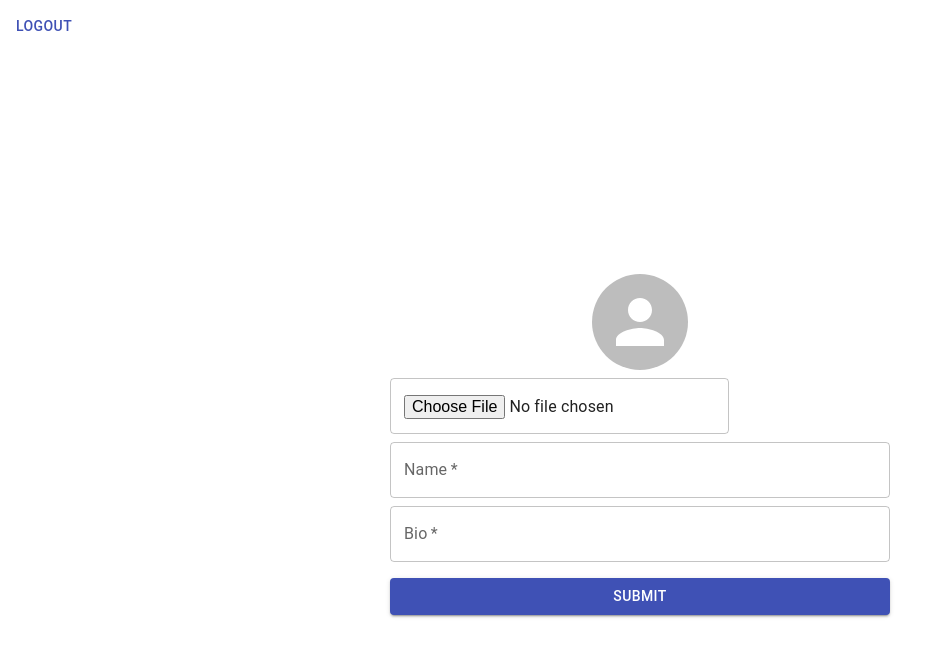
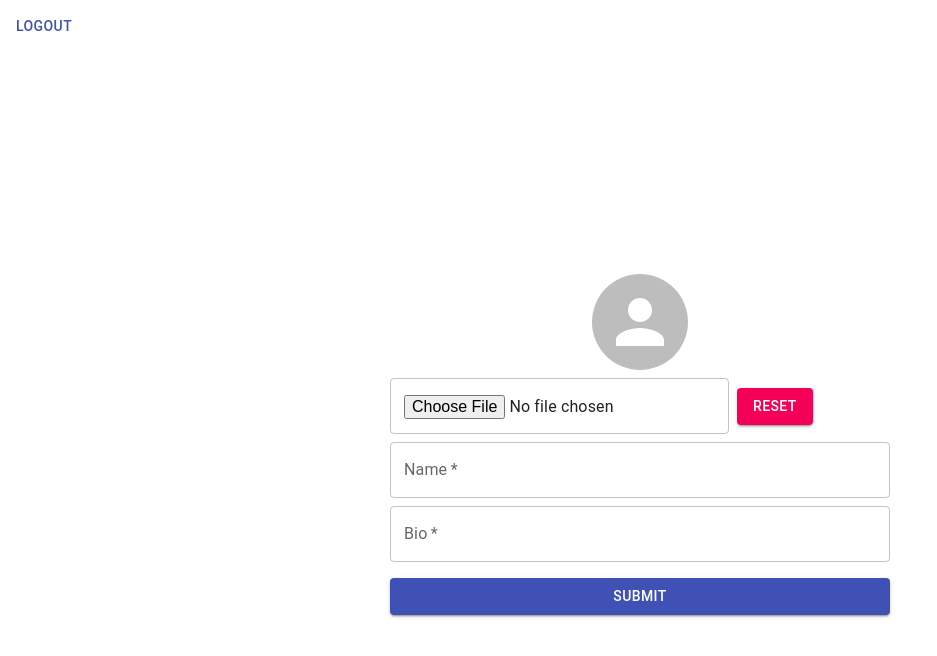
Before and after one commit to halghasra/PlanMate, a React (Create React App) app: page /complete-profile in a window 1280 px wide. Shown: the top 656 px of the page, without its empty margins (0-937 px from the left). Built offline with nearby package versions, Linux system fonts and the light colour scheme; no server answers; the database is empty; sample sign-in values are in the browser's storage.

Commit message:
fixed the upload issue

```diff
--- a/src/components/ProfileCompletion.js
+++ b/src/components/ProfileCompletion.js
@@ -1,4 +1,4 @@
-import React, { useState } from 'react';
+import React, { useState, useRef } from 'react';
 import { TextField, Button, Box, Snackbar, Avatar } from '@mui/material';
 import { doc, setDoc } from "firebase/firestore";
 import { db, auth } from '../firebase';
@@ -12,6 +12,7 @@ function ProfileCompletion({ onProfileComplete }) { //destructure onProfileCompl
   const [error, setError] = useState(false); // Added a new state for handling error display
   const [profilePic, setProfilePic] = useState(null);
   const [picUrl, setPicUrl] = useState(''); // store the url of the uploaded pic
+  const fileInputRef = useRef(null) //used to display the name of the selected file
 
   const handleSubmit = async (event) => {
     event.preventDefault();
@@ -72,6 +73,17 @@ function ProfileCompletion({ onProfileComplete }) { //destructure onProfileCompl
     }
   };
 
+  const handleFileChange = (event) => {
+    setProfilePic(event.target.files[0]);
+  };
+
+  // Adds the ability to reset the selected file
+  const resetFile = (event) => {
+    event.preventDefault(); // prevent the form from being submitted
+    fileInputRef.current.value = ""; // clear the value in the file input
+    setProfilePic(null); // clear the selected file
+  }
+
   const handleClose = (event, reason) => {
     if (reason === 'clickaway') {
       return;
@@ -84,12 +96,18 @@ function ProfileCompletion({ onProfileComplete }) { //destructure onProfileCompl
       <Avatar alt="User Profile Picture" src={picUrl} sx={{ width: 96, height: 96, mb: 1 }} /> {/* Display the profile picture here */}
       <Box width="500px">
         <form onSubmit={handleSubmit}>
-          <TextField
-            accept="image/*"
-            type="file"
-            onChange={event => setProfilePic(event.target.files[0])}
-            sx={{ mb: 1 }}
-          />
+          <Box display="flex" alignItems="center" sx={{ mb: 1 }}>
+            <TextField
+              accept="image/*"
+              type="file"
+              onChange={handleFileChange}
+              inputRef={fileInputRef}
+            />
+            <Button onClick={resetFile} variant="contained" color="secondary" sx={{ ml: 1 }} type="button">
+              Reset
+            </Button>
+            {profilePic && <Box sx={{ ml: 2 }}>{profilePic.name}</Box>}
+          </Box>
           <TextField
             name="name"
             label="Name"
```
